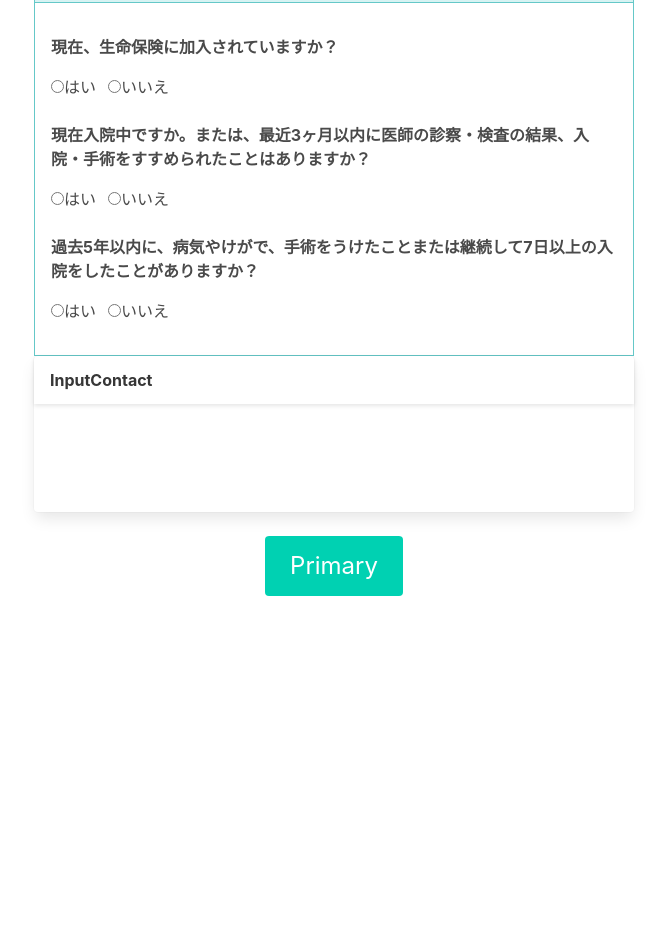
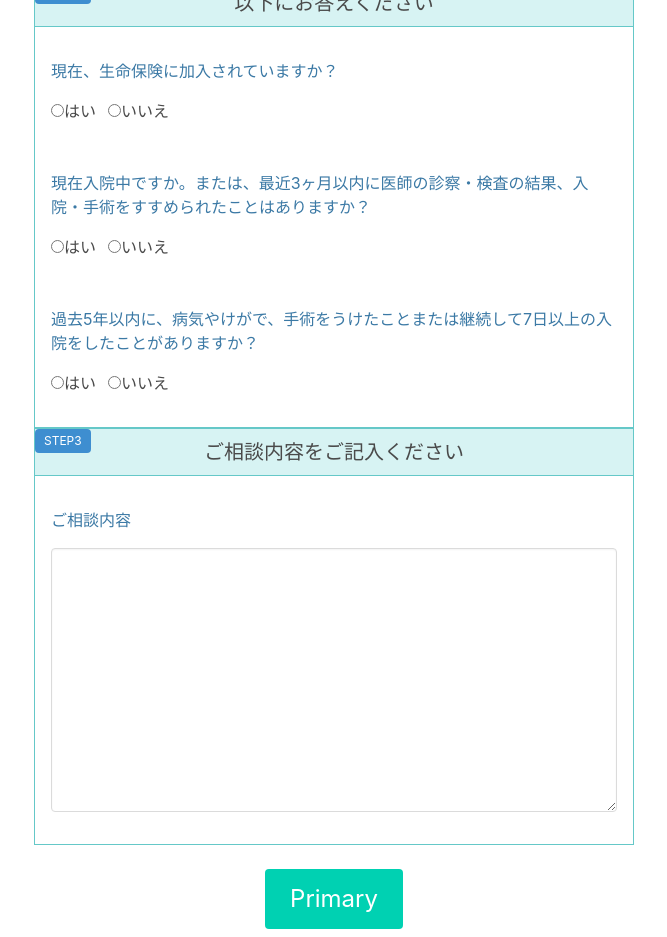
Before and after one commit to yutashimizu0612/bt-react2, a React (Create React App) app: page / in a window 1280 px wide. Shown: the part 480-1417 px from the top of the page, without its empty margins (306-973 px from the left). Before the commit the page ends 1084 px from the top, so only its background shows below. Built offline with nearby package versions, Linux system fonts and the light colour scheme.

Commit message:
ご相談内容の見た目/マージン調整

```diff
--- a/src/components/InputAnswer.js
+++ b/src/components/InputAnswer.js
@@ -18,7 +18,7 @@ function InputAnswer() {
             <input type="radio" name="question1" id="question1No" />
             <label htmlFor="question1No">いいえ</label>
           </dd>
-          <dt className="mt-5">
+          <dt className="mt-6">
             現在入院中ですか。または、最近3ヶ月以内に医師の診察・検査の結果、入院・手術をすすめられたことはありますか？
           </dt>
           <dd>
@@ -29,7 +29,7 @@ function InputAnswer() {
             <input type="radio" name="healthState" id="question2No" />
             <label htmlFor="question2No">いいえ</label>
           </dd>
-          <dt className="mt-5">
+          <dt className="mt-6">
             過去5年以内に、病気やけがで、手術をうけたことまたは継続して7日以上の入院をしたことがありますか？
           </dt>
           <dd>
--- a/src/components/InputContact.js
+++ b/src/components/InputContact.js
@@ -2,12 +2,20 @@ import React from 'react';
 
 function InputContact() {
   return (
-    <div className="card">
-      <header className="card-header">
-        <p className="card-header-title">InputContact</p>
-      </header>
-      <div className="card-content">
-        <div className="content"></div>
+    <div className="form-box">
+      <div className="form-box__header">
+        <span className="tag is-info form-box__tag">STEP3</span>
+        <p className="is-size-5 has-text-centered">
+          ご相談内容をご記入ください
+        </p>
+      </div>
+      <div className="form-box__content">
+        <dl>
+          <dt>ご相談内容</dt>
+          <dd>
+            <textarea class="textarea" name="contact" rows="10"></textarea>
+          </dd>
+        </dl>
       </div>
     </div>
   );
--- a/src/components/InputCustomerInfo.js
+++ b/src/components/InputCustomerInfo.js
@@ -20,7 +20,7 @@ function InputCustomerInfo() {
             <input type="radio" value="female" name="gender" id="female" />
             <label htmlFor="female">女性</label>
           </dd>
-          <dt className="mt-5">生年月日</dt>
+          <dt className="mt-6">生年月日</dt>
           <dd>
             <div className="is-inline-flex">
               <div className="select">
--- a/src/index.css
+++ b/src/index.css
@@ -37,7 +37,7 @@ form-box
 }
 
 .form-box__content dt {
-  font-weight: bold;
+  color: #3b79a5;
 }
 
 .form-box__content dd {
```
